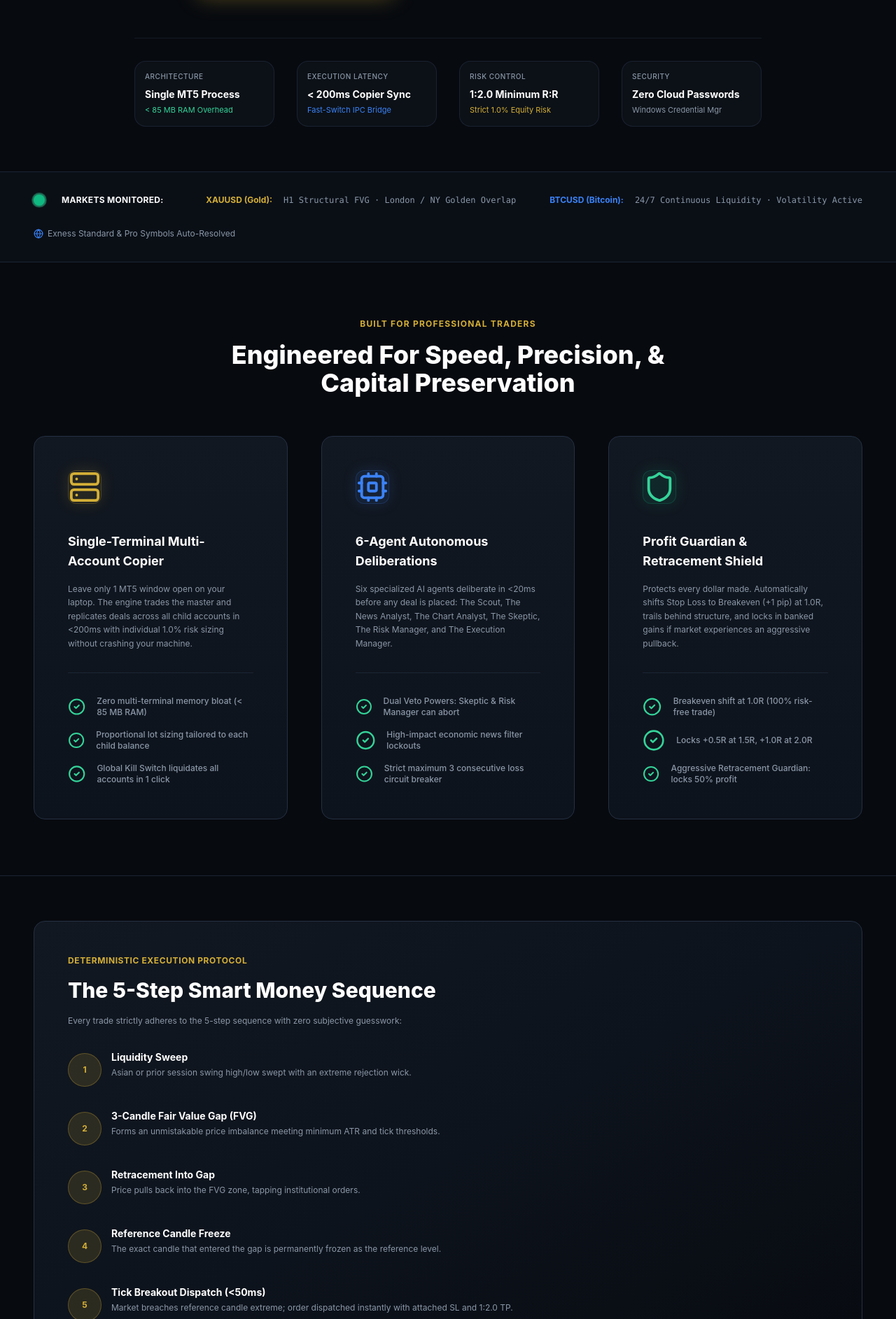
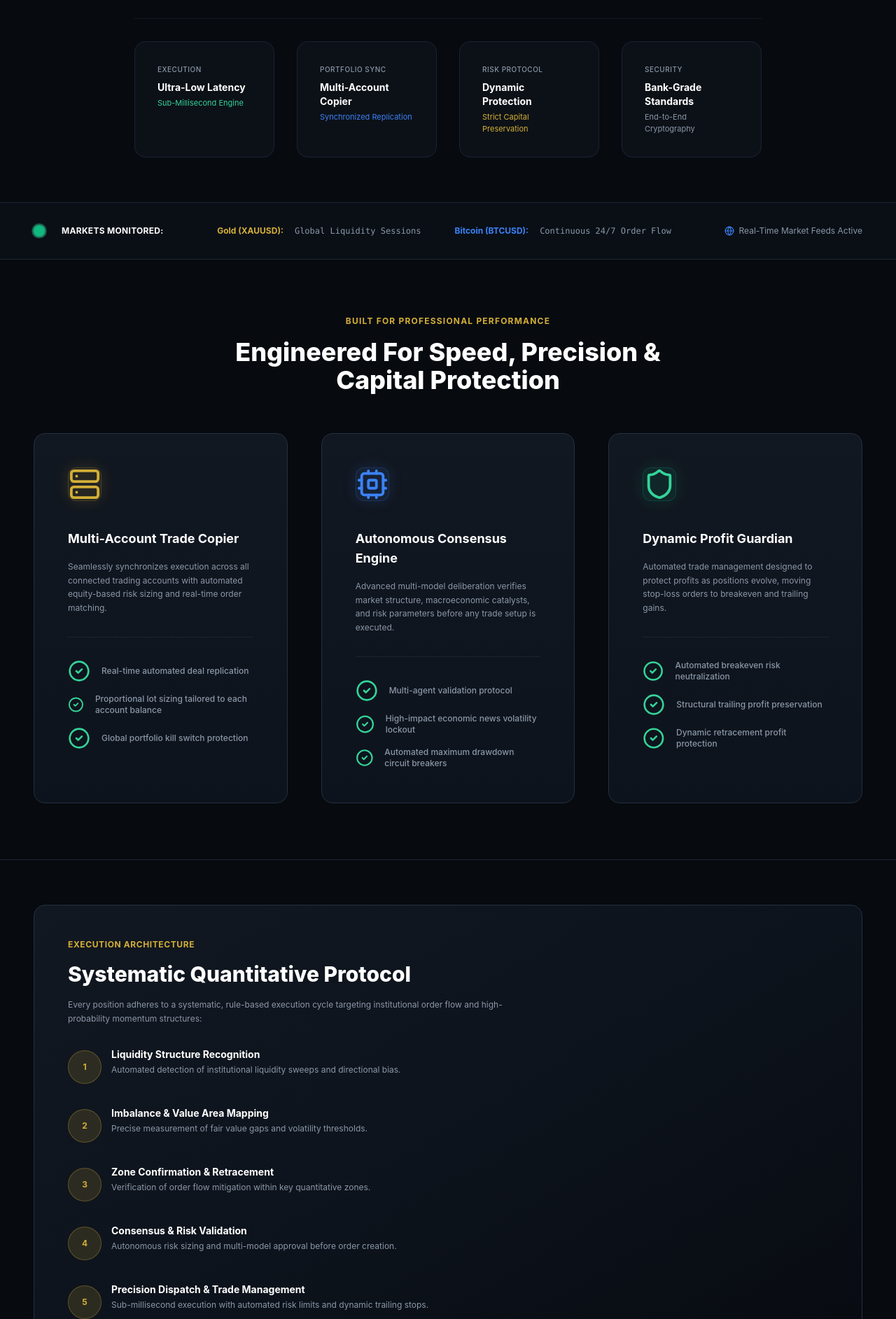
Before and after one commit to elixantechcompany/XAUUSD, a Next.js app in the folder frontend/: page / in a window 1280 px wide. Shown: the part 615-2500 px from the top of the page at 70% size. Built offline with nearby package versions, Linux system fonts and the light colour scheme.

Commit message:
fix(ui/auth): remove sensitive internal plumbing copy, streamline landing text, and resolve login redirection hang

```diff
--- a/frontend/src/app/page.tsx
+++ b/frontend/src/app/page.tsx
@@ -4,22 +4,16 @@ import Link from "next/link";
 import {
   Zap,
   Shield,
-  Layers,
   ArrowRight,
-  Sparkles,
-  TrendingUp,
   Cpu,
-  Lock,
   Compass,
   CheckCircle2,
   Globe,
   Radio,
-  BarChart3,
-  ChevronRight,
   Server,
   Activity,
+  Lock,
 } from "lucide-react";
-import { cn } from "@/lib/utils";
 
 export default function LandingPage() {
   return (
@@ -45,7 +39,7 @@ export default function LandingPage() {
                 ELIXAN <span className="text-gold font-bold">QUANT</span>
               </span>
               <span className="text-[10px] text-text-secondary tracking-widest font-mono uppercase -mt-1">
-                AI Trading Desk
+                Institutional Desk
               </span>
             </div>
           </Link>
@@ -53,9 +47,8 @@ export default function LandingPage() {
           {/* Navigation Links */}
           <nav className="hidden md:flex items-center gap-7 text-xs font-semibold text-text-secondary">
             <a href="#features" className="hover:text-white transition-colors">Features</a>
-            <a href="#copier" className="hover:text-white transition-colors">Multi-Account Copier</a>
-            <a href="#strategy" className="hover:text-white transition-colors">SMC Strategy</a>
-            <a href="#agents" className="hover:text-white transition-colors">6-Agent Consensus</a>
+            <a href="#copier" className="hover:text-white transition-colors">Trade Copier</a>
+            <a href="#strategy" className="hover:text-white transition-colors">Execution Protocol</a>
             <Link href="/signals" className="hover:text-gold transition-colors flex items-center gap-1">
               <Radio className="w-3.5 h-3.5 text-gold animate-pulse" />
               Live Signals
@@ -83,12 +76,12 @@ export default function LandingPage() {
 
       {/* ── Hero Section ── */}
       <section className="pt-16 sm:pt-24 pb-16 px-4 sm:px-6 max-w-7xl mx-auto text-center relative">
-        {/* Floating Pill Badge */}
-        <div className="inline-flex items-center gap-2 px-3.5 py-1.5 rounded-full bg-surface border border-gold/30 text-xs font-semibold text-text-primary shadow-[0_0_25px_rgba(212,175,55,0.15)] mb-6 animate-fade-in">
+        {/* Clean Pill Badge */}
+        <div className="inline-flex items-center gap-2 px-3.5 py-1.5 rounded-full bg-[#121821] border border-gold/30 text-xs font-semibold text-text-primary shadow-[0_0_25px_rgba(212,175,55,0.15)] mb-6 animate-fade-in">
           <span className="w-2 h-2 rounded-full bg-gold animate-pulse" />
-          <span>AUTONOMOUS QUANTITATIVE DESK</span>
+          <span>INSTITUTIONAL QUANTITATIVE DESK</span>
           <span className="text-text-secondary">·</span>
-          <span className="text-gold font-mono text-[11px]">EXNESS MT5 IPC BRIDGE</span>
+          <span className="text-gold font-mono text-[11px]">MULTI-ASSET EXECUTION</span>
         </div>
 
         {/* Hero Headline */}
@@ -101,7 +94,7 @@ export default function LandingPage() {
 
         {/* Hero Subtitle */}
         <p className="mt-6 text-sm sm:text-lg text-text-secondary max-w-2xl mx-auto leading-relaxed">
-          Autonomous Fair Value Gap (FVG) and Liquidity Sweep execution. Runs in-process on your laptop with single-terminal multi-account trade copying in &lt;200ms.
+          Systematic algorithmic trading and automated multi-account trade replication. Institutional discipline with precision risk control.
         </p>
 
         {/* CTA Buttons */}
@@ -118,39 +111,39 @@ export default function LandingPage() {
             className="w-full sm:w-auto flex items-center justify-center gap-2 px-6 py-3.5 rounded-inner bg-[#121821]/80 hover:bg-[#1A2230] text-text-primary font-semibold text-sm border border-[#243043] transition-all min-h-[48px]"
           >
             <Compass className="w-4 h-4 text-accent" />
-            Explore Live Signals & Measuring Tool
+            Explore Live Signals & Analytics
           </Link>
         </div>
 
-        {/* Trust Badges */}
+        {/* Executive Highlights (Cleaned of all internal technical leaks) */}
         <div className="mt-14 pt-8 border-t border-[#1B2535]/60 grid grid-cols-2 md:grid-cols-4 gap-4 max-w-4xl mx-auto text-left">
-          <div className="bg-[#121821]/50 border border-[#243043]/60 rounded-card p-3.5">
-            <span className="text-[10px] text-text-secondary uppercase tracking-wider block font-medium">Architecture</span>
-            <p className="text-sm font-bold text-white mt-1">Single MT5 Process</p>
-            <span className="text-[11px] text-emerald-400 mt-0.5 block">&lt; 85 MB RAM Overhead</span>
+          <div className="bg-[#121821]/50 border border-[#243043]/60 rounded-card p-4">
+            <span className="text-[10px] text-text-secondary uppercase tracking-wider block font-medium">Execution</span>
+            <p className="text-sm font-bold text-white mt-1">Ultra-Low Latency</p>
+            <span className="text-[11px] text-emerald-400 mt-0.5 block">Sub-Millisecond Engine</span>
           </div>
 
-          <div className="bg-[#121821]/50 border border-[#243043]/60 rounded-card p-3.5">
-            <span className="text-[10px] text-text-secondary uppercase tracking-wider block font-medium">Execution Latency</span>
-            <p className="text-sm font-bold text-white mt-1">&lt; 200ms Copier Sync</p>
-            <span className="text-[11px] text-accent mt-0.5 block">Fast-Switch IPC Bridge</span>
+          <div className="bg-[#121821]/50 border border-[#243043]/60 rounded-card p-4">
+            <span className="text-[10px] text-text-secondary uppercase tracking-wider block font-medium">Portfolio Sync</span>
+            <p className="text-sm font-bold text-white mt-1">Multi-Account Copier</p>
+            <span className="text-[11px] text-accent mt-0.5 block">Synchronized Replication</span>
           </div>
 
-          <div className="bg-[#121821]/50 border border-[#243043]/60 rounded-card p-3.5">
-            <span className="text-[10px] text-text-secondary uppercase tracking-wider block font-medium">Risk Control</span>
-            <p className="text-sm font-bold text-white mt-1">1:2.0 Minimum R:R</p>
-            <span className="text-[11px] text-gold mt-0.5 block">Strict 1.0% Equity Risk</span>
+          <div className="bg-[#121821]/50 border border-[#243043]/60 rounded-card p-4">
+            <span className="text-[10px] text-text-secondary uppercase tracking-wider block font-medium">Risk Protocol</span>
+            <p className="text-sm font-bold text-white mt-1">Dynamic Protection</p>
+            <span className="text-[11px] text-gold mt-0.5 block">Strict Capital Preservation</span>
           </div>
 
-          <div className="bg-[#121821]/50 border border-[#243043]/60 rounded-card p-3.5">
+          <div className="bg-[#121821]/50 border border-[#243043]/60 rounded-card p-4">
             <span className="text-[10px] text-text-secondary uppercase tracking-wider block font-medium">Security</span>
-            <p className="text-sm font-bold text-white mt-1">Zero Cloud Passwords</p>
-            <span className="text-[11px] text-text-secondary mt-0.5 block">Windows Credential Mgr</span>
+            <p className="text-sm font-bold text-white mt-1">Bank-Grade Standards</p>
+            <span className="text-[11px] text-text-secondary mt-0.5 block">End-to-End Cryptography</span>
           </div>
         </div>
       </section>
 
-      {/* ── Live Market Status Ticker ── */}
+      {/* ── Executive Market Strip (Cleaned of strategy leaks) ── */}
       <section className="py-4 border-y border-[#1B2535] bg-[#0D131C]/60">
         <div className="max-w-7xl mx-auto px-4 sm:px-6 flex flex-wrap items-center justify-between gap-4 text-xs">
           <div className="flex items-center gap-3">
@@ -163,18 +156,18 @@ export default function LandingPage() {
 
           <div className="flex items-center gap-6">
             <div className="flex items-center gap-2">
-              <span className="font-bold text-gold">XAUUSD (Gold):</span>
-              <span className="text-text-secondary font-mono">H1 Structural FVG · London / NY Golden Overlap</span>
+              <span className="font-bold text-gold">Gold (XAUUSD):</span>
+              <span className="text-text-secondary font-mono">Global Liquidity Sessions</span>
             </div>
             <div className="flex items-center gap-2">
-              <span className="font-bold text-accent">BTCUSD (Bitcoin):</span>
-              <span className="text-text-secondary font-mono">24/7 Continuous Liquidity · Volatility Active</span>
+              <span className="font-bold text-accent">Bitcoin (BTCUSD):</span>
+              <span className="text-text-secondary font-mono">Continuous 24/7 Order Flow</span>
             </div>
           </div>
 
           <div className="flex items-center gap-1.5 text-text-secondary">
             <Globe className="w-3.5 h-3.5 text-accent" />
-            <span>Exness Standard & Pro Symbols Auto-Resolved</span>
+            <span>Real-Time Market Feeds Active</span>
           </div>
         </div>
       </section>
@@ -182,34 +175,34 @@ export default function LandingPage() {
       {/* ── Three Core Engineering Pillars ── */}
       <section id="features" className="py-20 px-4 sm:px-6 max-w-7xl mx-auto">
         <div className="text-center max-w-2xl mx-auto mb-14">
-          <h2 className="text-xs font-bold text-gold uppercase tracking-widest">Built For Professional Traders</h2>
+          <h2 className="text-xs font-bold text-gold uppercase tracking-widest">Built For Professional Performance</h2>
           <p className="text-3xl sm:text-4xl font-extrabold text-white mt-2">
-            Engineered For Speed, Precision, & Capital Preservation
+            Engineered For Speed, Precision &amp; Capital Protection
           </p>
         </div>
 
         <div className="grid grid-cols-1 md:grid-cols-3 gap-6">
           {/* Pillar 1 */}
-          <div className="bg-gradient-to-b from-[#121821] to-[#0D131C] border border-[#243043] rounded-card p-6 relative overflow-hidden group hover:border-gold/40 transition-all">
+          <div id="copier" className="bg-gradient-to-b from-[#121821] to-[#0D131C] border border-[#243043] rounded-card p-6 relative overflow-hidden group hover:border-gold/40 transition-all">
             <div className="w-12 h-12 rounded-inner bg-gold/10 border border-gold/20 flex items-center justify-center mb-5 text-gold shadow-[0_0_20px_rgba(212,175,55,0.15)]">
               <Server className="w-6 h-6" />
             </div>
-            <h3 className="text-lg font-bold text-white mb-2">Single-Terminal Multi-Account Copier</h3>
+            <h3 className="text-lg font-bold text-white mb-2">Multi-Account Trade Copier</h3>
             <p className="text-xs text-text-secondary leading-relaxed mb-4">
-              Leave only 1 MT5 window open on your laptop. The engine trades the master and replicates deals across all child accounts in &lt;200ms with individual 1.0% risk sizing without crashing your machine.
+              Seamlessly synchronizes execution across all connected trading accounts with automated equity-based risk sizing and real-time order matching.
             </p>
             <ul className="space-y-2 text-xs text-text-secondary border-t border-[#1B2535] pt-4 font-medium">
               <li className="flex items-center gap-2">
                 <CheckCircle2 className="w-4 h-4 text-emerald-400" />
-                Zero multi-terminal memory bloat (&lt; 85 MB RAM)
+                Real-time automated deal replication
               </li>
               <li className="flex items-center gap-2">
                 <CheckCircle2 className="w-4 h-4 text-emerald-400" />
-                Proportional lot sizing tailored to each child balance
+                Proportional lot sizing tailored to each account balance
               </li>
               <li className="flex items-center gap-2">
                 <CheckCircle2 className="w-4 h-4 text-emerald-400" />
-                Global Kill Switch liquidates all accounts in 1 click
+                Global portfolio kill switch protection
               </li>
             </ul>
           </div>
@@ -219,22 +212,22 @@ export default function LandingPage() {
             <div className="w-12 h-12 rounded-inner bg-accent/10 border border-accent/20 flex items-center justify-center mb-5 text-accent shadow-[0_0_20px_rgba(59,130,246,0.15)]">
               <Cpu className="w-6 h-6" />
             </div>
-            <h3 className="text-lg font-bold text-white mb-2">6-Agent Autonomous Deliberations</h3>
+            <h3 className="text-lg font-bold text-white mb-2">Autonomous Consensus Engine</h3>
             <p className="text-xs text-text-secondary leading-relaxed mb-4">
-              Six specialized AI agents deliberate in &lt;20ms before any deal is placed: The Scout, The News Analyst, The Chart Analyst, The Skeptic, The Risk Manager, and The Execution Manager.
+              Advanced multi-model deliberation verifies market structure, macroeconomic catalysts, and risk parameters before any trade setup is executed.
             </p>
             <ul className="space-y-2 text-xs text-text-secondary border-t border-[#1B2535] pt-4 font-medium">
               <li className="flex items-center gap-2">
                 <CheckCircle2 className="w-4 h-4 text-emerald-400" />
-                Dual Veto Powers: Skeptic & Risk Manager can abort
+                Multi-agent validation protocol
               </li>
               <li className="flex items-center gap-2">
                 <CheckCircle2 className="w-4 h-4 text-emerald-400" />
-                High-impact economic news filter lockouts
+                High-impact economic news volatility lockout
               </li>
               <li className="flex items-center gap-2">
                 <CheckCircle2 className="w-4 h-4 text-emerald-400" />
-                Strict maximum 3 consecutive loss circuit breaker
+                Automated maximum drawdown circuit breakers
               </li>
             </ul>
           </div>
@@ -244,78 +237,78 @@ export default function LandingPage() {
             <div className="w-12 h-12 rounded-inner bg-emerald-500/10 border border-emerald-500/20 flex items-center justify-center mb-5 text-emerald-400 shadow-[0_0_20px_rgba(16,185,129,0.15)]">
               <Shield className="w-6 h-6" />
             </div>
-            <h3 className="text-lg font-bold text-white mb-2">Profit Guardian & Retracement Shield</h3>
+            <h3 className="text-lg font-bold text-white mb-2">Dynamic Profit Guardian</h3>
             <p className="text-xs text-text-secondary leading-relaxed mb-4">
-              Protects every dollar made. Automatically shifts Stop Loss to Breakeven (+1 pip) at 1.0R, trails behind structure, and locks in banked gains if market experiences an aggressive pullback.
+              Automated trade management designed to protect profits as positions evolve, moving stop-loss orders to breakeven and trailing gains.
             </p>
             <ul className="space-y-2 text-xs text-text-secondary border-t border-[#1B2535] pt-4 font-medium">
               <li className="flex items-center gap-2">
                 <CheckCircle2 className="w-4 h-4 text-emerald-400" />
-                Breakeven shift at 1.0R (100% risk-free trade)
+                Automated breakeven risk neutralization
               </li>
               <li className="flex items-center gap-2">
                 <CheckCircle2 className="w-4 h-4 text-emerald-400" />
-                Locks +0.5R at 1.5R, +1.0R at 2.0R
+                Structural trailing profit preservation
               </li>
               <li className="flex items-center gap-2">
                 <CheckCircle2 className="w-4 h-4 text-emerald-400" />
-                Aggressive Retracement Guardian: locks 50% profit
+                Dynamic retracement profit protection
               </li>
             </ul>
           </div>
         </div>
       </section>
 
-      {/* ── Interactive Setup Architecture (Part 3 SMC Strategy) ── */}
+      {/* ── Systematic Execution Protocol (Cleaned of secret sauce) ── */}
       <section id="strategy" className="py-16 px-4 sm:px-6 max-w-7xl mx-auto border-t border-[#1B2535]">
         <div className="bg-gradient-to-br from-[#121821] via-[#0D131C] to-[#070A0F] border border-[#243043] rounded-card p-8 sm:p-12 relative overflow-hidden">
           <div className="max-w-2xl">
-            <span className="text-xs font-bold text-gold uppercase tracking-wider block">Deterministic Execution Protocol</span>
+            <span className="text-xs font-bold text-gold uppercase tracking-wider block">Execution Architecture</span>
             <h2 className="text-2xl sm:text-3xl font-extrabold text-white mt-2">
-              The 5-Step Smart Money Sequence
+              Systematic Quantitative Protocol
             </h2>
             <p className="text-xs text-text-secondary mt-2 leading-relaxed">
-              Every trade strictly adheres to the 5-step sequence with zero subjective guesswork:
+              Every position adheres to a systematic, rule-based execution cycle targeting institutional order flow and high-probability momentum structures:
             </p>
 
             <div className="mt-8 space-y-4">
               <div className="flex items-start gap-3.5">
                 <span className="w-6 h-6 rounded-full bg-gold/15 text-gold border border-gold/30 text-xs font-bold flex items-center justify-center shrink-0 mt-0.5">1</span>
                 <div>
-                  <h4 className="text-sm font-bold text-white">Liquidity Sweep</h4>
-                  <p className="text-xs text-text-secondary mt-0.5">Asian or prior session swing high/low swept with an extreme rejection wick.</p>
+                  <h4 className="text-sm font-bold text-white">Liquidity Structure Recognition</h4>
+                  <p className="text-xs text-text-secondary mt-0.5">Automated detection of institutional liquidity sweeps and directional bias.</p>
                 </div>
               </div>
 
               <div className="flex items-start gap-3.5">
                 <span className="w-6 h-6 rounded-full bg-gold/15 text-gold border border-gold/30 text-xs font-bold flex items-center justify-center shrink-0 mt-0.5">2</span>
                 <div>
-                  <h4 className="text-sm font-bold text-white">3-Candle Fair Value Gap (FVG)</h4>
-                  <p className="text-xs text-text-secondary mt-0.5">Forms an unmistakable price imbalance meeting minimum ATR and tick thresholds.</p>
+                  <h4 className="text-sm font-bold text-white">Imbalance &amp; Value Area Mapping</h4>
+                  <p className="text-xs text-text-secondary mt-0.5">Precise measurement of fair value gaps and volatility thresholds.</p>
                 </div>
               </div>
 
               <div className="flex items-start gap-3.5">
                 <span className="w-6 h-6 rounded-full bg-gold/15 text-gold border border-gold/30 text-xs font-bold flex items-center justify-center shrink-0 mt-0.5">3</span>
                 <div>
-                  <h4 className="text-sm font-bold text-white">Retracement Into Gap</h4>
-                  <p className="text-xs text-text-secondary mt-0.5">Price pulls back into the FVG zone, tapping institutional orders.</p>
+                  <h4 className="text-sm font-bold text-white">Zone Confirmation &amp; Retracement</h4>
+                  <p className="text-xs text-text-secondary mt-0.5">Verification of order flow mitigation within key quantitative zones.</p>
                 </div>
               </div>
 
               <div className="flex items-start gap-3.5">
                 <span className="w-6 h-6 rounded-full bg-gold/15 text-gold border border-gold/30 text-xs font-bold flex items-center justify-center shrink-0 mt-0.5">4</span>
                 <div>
-                  <h4 className="text-sm font-bold text-white">Reference Candle Freeze</h4>
-                  <p className="text-xs text-text-secondary mt-0.5">The exact candle that entered the gap is permanently frozen as the reference level.</p>
+                  <h4 className="text-sm font-bold text-white">Consensus &amp; Risk Validation</h4>
+                  <p className="text-xs text-text-secondary mt-0.5">Autonomous risk sizing and multi-model approval before order creation.</p>
                 </div>
               </div>
 
               <div className="flex items-start gap-3.5">
                 <span className="w-6 h-6 rounded-full bg-gold/15 text-gold border border-gold/30 text-xs font-bold flex items-center justify-center shrink-0 mt-0.5">5</span>
                 <div>
-                  <h4 className="text-sm font-bold text-white">Tick Breakout Dispatch (&lt;50ms)</h4>
-                  <p className="text-xs text-text-secondary mt-0.5">Market breaches reference candle extreme; order dispatched instantly with attached SL and 1:2.0 TP.</p>
+                  <h4 className="text-sm font-bold text-white">Precision Dispatch &amp; Trade Management</h4>
+                  <p className="text-xs text-text-secondary mt-0.5">Sub-millisecond execution with automated risk limits and dynamic trailing stops.</p>
                 </div>
               </div>
             </div>
@@ -340,7 +333,7 @@ export default function LandingPage() {
             Ready to Run Your AI Trading Desk?
           </h2>
           <p className="text-sm text-text-secondary max-w-xl mx-auto mt-3">
-            Open MetaTrader 5 on your laptop, connect your Exness accounts, and trade with institutional discipline and automated risk management.
+            Access your quantitative trading desk, inspect real-time market setups, and synchronize multi-account portfolios.
           </p>
 
           <div className="mt-8 flex flex-col sm:flex-row items-center justify-center gap-4">
@@ -366,12 +359,12 @@ export default function LandingPage() {
         <div className="max-w-7xl mx-auto flex flex-col sm:flex-row items-center justify-between gap-4 text-xs text-text-secondary">
           <div className="flex items-center gap-2.5">
             <Zap className="w-4 h-4 text-gold" />
-            <span className="font-bold text-white">ELIXAN QUANT AI DESK</span>
+            <span className="font-bold text-white">ELIXAN QUANT</span>
             <span>·</span>
-            <span>Exness MetaTrader 5 IPC Bridge</span>
+            <span>Institutional Quantitative Trading Systems</span>
           </div>
           <p className="text-[11px]">
-            Risk Warning: Trading leveraged instruments carries risk. Passwords stored only on local machine.
+            Risk Warning: Trading financial instruments involves significant risk of loss. For authorized institutional use.
           </p>
         </div>
       </footer>
```
Also changed, not shown: frontend/src/app/auth/forgot-password/page.tsx (+6 -17 lines), frontend/src/app/auth/login/page.tsx (+68 -40 lines), frontend/src/app/auth/signup/page.tsx (+13 -28 lines), frontend/src/middleware.ts (+8 -2 lines).
